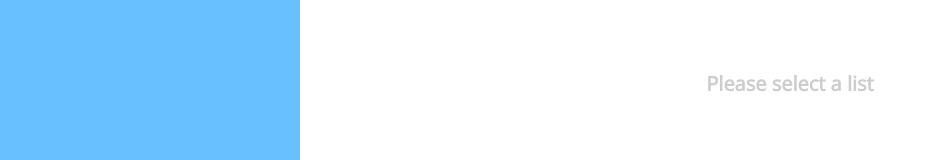
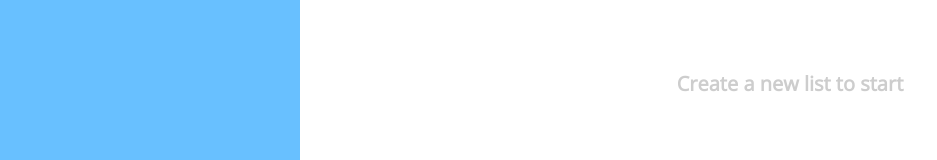
Before and after one commit to MartSe1991/ToDoApp, a React (Vite) app: page / in a window 1280 px wide. Shown: the part 517-677 px from the top of the page, without its empty margins (0-937 px from the left). Built offline with nearby package versions, Linux system fonts and the light colour scheme.

Commit message:
other small bits

```diff
--- a/src/App.module.scss
+++ b/src/App.module.scss
@@ -1,4 +1,5 @@
 @import "./colors.module.scss";
+@import "./shared.scss";
 
 .main {
   display: flex;
@@ -7,12 +8,21 @@
   // justify-content: flex-start;
   // margin: 0px 0px 0px 60px;
   // gap: 10px;
+
+  @media (max-width: $mobile_breakpoint) {
+    // width: 100vw;
+    // height: 100svh;
+  }
 }
 
 .secondPart {
   height: 100vh;
   background-color: $white;
-  padding: 30px;
   flex-grow: 1;
   position: relative;
+  padding: 30px;
+
+  @media (max-width: $mobile_breakpoint) {
+    padding: 16px;
+  }
 }
--- a/src/components/ActiveList/ActiveList.jsx
+++ b/src/components/ActiveList/ActiveList.jsx
@@ -69,7 +69,7 @@ const ActiveList = ({
           {subListedItems}
         </>
       ) : (
-        <EmptyList />
+        <EmptyList toggleMenu={toggleMenu} />
       )}
     </div>
   );
--- a/src/components/ActiveList/EmptyList.jsx
+++ b/src/components/ActiveList/EmptyList.jsx
@@ -1,11 +1,16 @@
 import ClipBoard from "../UI/Icons/ClipBoard";
 import classes from "./EmptyList.module.scss";
 
-const EmptyList = () => {
+const EmptyList = ({ toggleMenu }) => {
   return (
-    <div className={classes.container}>
+    <div className={classes.container} onClick={toggleMenu}>
       <ClipBoard />
-      <p className={classes.text}>Please select a list</p>
+      <p className={`${classes.text} ${classes.mobile_only}`}>
+        Tap anywhere to start
+      </p>
+      <p className={`${classes.text} ${classes.desktop_only}`}>
+        Create a new list to start
+      </p>
     </div>
   );
 };
--- a/src/components/ActiveList/EmptyList.module.scss
+++ b/src/components/ActiveList/EmptyList.module.scss
@@ -19,5 +19,21 @@
 .text {
   color: $grey;
   font-weight: bold;
-  font-size: $medium_large;
+  font-size: $medium-large;
+
+  &.mobile_only {
+    display: none;
+
+    @media (max-width: $mobile_breakpoint) {
+      display: block;
+    }
+  }
+
+  &.desktop_only {
+    display: block;
+
+    @media (max-width: $mobile_breakpoint) {
+      display: none;
+    }
+  }
 }
--- a/src/components/AddNewElemModal/Modal.jsx
+++ b/src/components/AddNewElemModal/Modal.jsx
@@ -37,7 +37,7 @@ const Modal = ({ onNewItemHandler, onCloseModal }) => {
 
   return (
     <ModalPortal onClick={closeModal}>
-      <form onSubmit={addNewToDoItemHandler} className={classes.mobile_modal}>
+      <form onSubmit={addNewToDoItemHandler}>
         <label htmlFor="list_item" className={classes["modal_title"]}>
           New Element
         </label>
--- a/src/components/UI/Icons/ListIcon.jsx
+++ b/src/components/UI/Icons/ListIcon.jsx
@@ -1,11 +1,13 @@
-const ListIcon = ({ size = 30 }) => {
+import Colors from "../../../colors.module.scss";
+
+const ListIcon = ({ size = 45 }) => {
   return (
     <svg
       xmlns="http://www.w3.org/2000/svg"
       fill="none"
       viewBox="0 0 24 24"
       strokeWidth={1.5}
-      stroke="currentColor"
+      stroke={Colors.grey}
       className="w-6 h-6"
       height={size}
       width={size}
```
